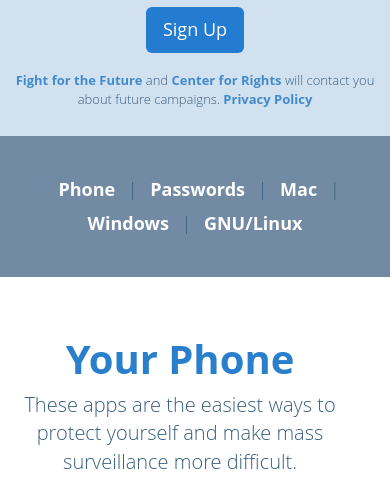
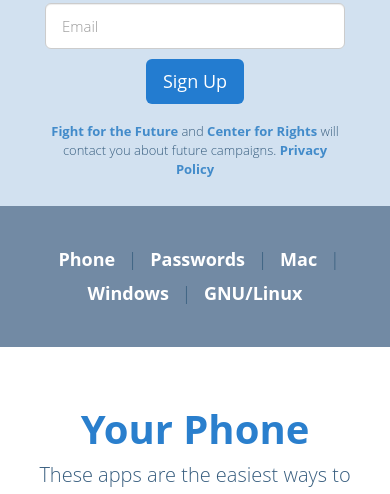
Before and after one commit to fightforthefuture/reset-the-net-pack, a plain HTML site: page index.html in a window 390 px wide. Shown: the part 687-1181 px from the top of the page. Drawn offline with Linux system fonts and the light colour scheme.

Commit message:
Improved responsive styles for mobile

```diff
--- a/css/custom.css
+++ b/css/custom.css
@@ -1,3 +1,8 @@
+.row {
+  margin-left: 15px;
+  margin-right: 15px;
+}
+
 .btn {
   background-color: #237cd0;
   color: white;
@@ -20,6 +25,7 @@
   margin-bottom: 6px;
   padding: 7px 30px;
   margin-top: 10px;
+  white-space: normal;
 }
 .learnmore {
   margin-top: 10px;
@@ -356,8 +362,6 @@ li {
   }
   .triplets-container, .triplets-header {
     max-width: 100%;
-    margin-right: -15px;
-    margin-left: -15px;
   }
   .triplets-container .col-sm-4, .triplets-container .col-sm-6 {
     margin-bottom:40px;
--- a/index.html
+++ b/index.html
@@ -74,6 +74,8 @@ $ZZ$Z?OO7I??++++++++????+?+++++++=========~~~::::~=$$$Z$8OO8OO8OOOOI=~~~~:::::::
   <script type="text/javascript" src="//use.typekit.net/aad6sul.js"></script>
   <script type="text/javascript">try{Typekit.load();}catch(e){}</script>
   <link href='css/custom.css' rel='stylesheet' type='text/css'>
+
+<meta name="viewport" content="width=device-width, user-scalable=yes">
 
 <meta property="og:title" content="The Privacy Pack">
 <meta property="og:type" content="cause">
```
